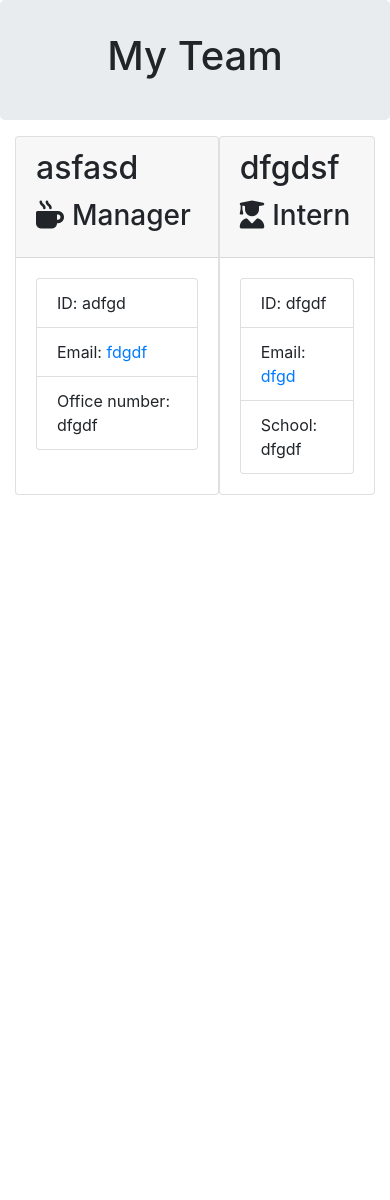
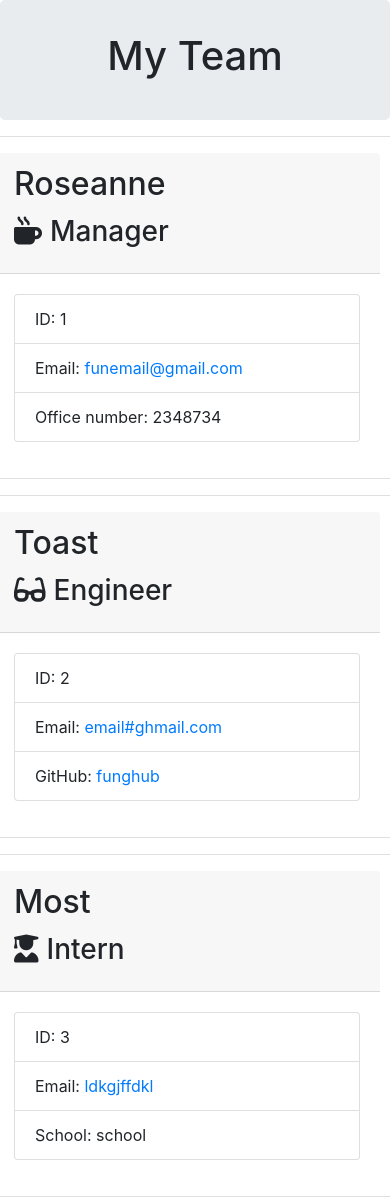
Before and after one commit to roseannenguyen/10-Team-Profile-Generator, a website: page output/team.html in a window 390 px wide. Before the commit the page ends 844 px from the top, so only its background shows below. Drawn offline with nearby package versions, Linux system fonts and the light colour scheme.

Commit message:
made html responsive and card will stack appropriately now

```diff
--- /dev/null
+++ b/output/style.css
@@ -0,0 +1,13 @@
+
+
+.container {
+    max-width:100%;
+    width: 100%;
+}
+
+
+@media screen and (max-width: 600px) {
+  .card {
+    width: 100%;
+  }
+}
--- a/output/team.html
+++ b/output/team.html
@@ -3,14 +3,17 @@
 
 <head>
     <meta charset="UTF-8" />
-    <meta name="viewport" content="width=device-width, initial-scale=1, shrink-to-fit=no" />
+    <meta name="viewport" content="width=device-width, height=device-height, initial-scale=1">
     <meta http-equiv="X-UA-Compatible" content="ie=edge" />
     <title>My Team</title>
-    <link rel="stylesheet" href="https://stackpath.bootstrapcdn.com/bootstrap/4.3.1/css/bootstrap.min.css"
-        integrity="sha384-ggOyR0iXCbMQv3Xipma34MD+dH/1fQ784/j6cY/iJTQUOhcWr7x9JvoRxT2MZw1T" crossorigin="anonymous">
-    <link rel="stylesheet" href="style.css">
+    <link rel="stylesheet" href="https://maxcdn.bootstrapcdn.com/bootstrap/4.0.0/css/bootstrap.min.css"
+        integrity="sha384-Gn5384xqQ1aoWXA+058RXPxPg6fy4IWvTNh0E263XmFcJlSAwiGgFAW/dAiS6JXm" crossorigin="anonymous">
+
+    <link rel="stylesheet" href="./style.css">
     <script src="https://kit.fontawesome.com/c502137733.js"></script>
 </head>
+
+
 
 <body>
     <div class="container-fluid">
@@ -20,42 +23,60 @@
             </div>
         </div>
     </div>
-    <div class="container">
-        <div class="row">
-            <div class="team-area col-12 d-flex justify-content-center">
 
-    <div class="card employee-card">
+    <div class="row justify-content-center">
+
+            <div class="col-auto card employee-card mb-3  mr-3 p-3">
                 <div class="card-header">
-            <h2 class="card-title">asfasd</h2>
+                    <h2 class="card-title">Roseanne</h2>
                     <h3 class="card-title"><i class="fas fa-mug-hot mr-2"></i>Manager</h3>
                 </div>
                 <div class="card-body">
                     <ul class="list-group">
-                <li class="list-group-item">ID: adfgd</li>
-                <li class="list-group-item">Email: <a href="mailto:fdgdf">fdgdf</a></li>
-                <li class="list-group-item">Office number: dfgdf</li>
-            </ul>
-        </div>
-    </div>
-
-    <div class="card employee-card">
-        <div class="card-header">
-            <h2 class="card-title">dfgdsf</h2>
-            <h3 class="card-title"><i class="fas fa-user-graduate mr-2"></i>Intern</h3>
-        </div>
-        <div class="card-body">
-            <ul class="list-group">
-                <li class="list-group-item">ID: dfgdf</li>
-                <li class="list-group-item">Email: <a href="mailto:dfgd">dfgd</a></li>
-                <li class="list-group-item">School: dfgdf</li>
+                        <li class="list-group-item">ID: 1</li>
+                        <li class="list-group-item">Email: <a href="mailto:funemail@gmail.com">funemail@gmail.com</a>
+                        </li>
+                        <li class="list-group-item">Office number: 2348734</li>
                     </ul>
                 </div>
             </div>
 
 
+            <div class="col-auto card employee-card mb-3  mr-3 p-3">
+                <div class="card-header">
+                    <h2 class="card-title">Toast</h2>
+                    <h3 class="card-title"><i class="fas fa-glasses mr-2"></i>Engineer</h3>
+                </div>
+                <div class="card-body">
+                    <ul class="list-group">
+                        <li class="list-group-item">ID: 2</li>
+                        <li class="list-group-item">Email: <a href="mailto:email#ghmail.com">email#ghmail.com</a>
+                        </li>
+                        <li class="list-group-item">GitHub: <a href="https://github.com/funghub" target="_blank"
+                                rel="noopener noreferrer">funghub</a></li>
+                    </ul>
                 </div>
             </div>
+
+
+            <div class="col-auto card employee-card mb-3 mr-3 p-3">
+                <div class="card-header">
+                    <h2 class="card-title">Most</h2>
+                    <h3 class="card-title"><i class="fas fa-user-graduate mr-2"></i>Intern</h3>
                 </div>
+                <div class="card-body">
+                    <ul class="list-group">
+                        <li class="list-group-item">ID: 3</li>
+                        <li class="list-group-item">Email: <a href="mailto:ldkgjffdkl">ldkgjffdkl</a></li>
+                        <li class="list-group-item">School: school</li>
+                    </ul>
+                </div>
+            </div>
+
+
+
+    </div>
+    <footer></footer>
 </body>
 
 </html>
```
Lines whose indentation alone changed are shown as unchanged.
